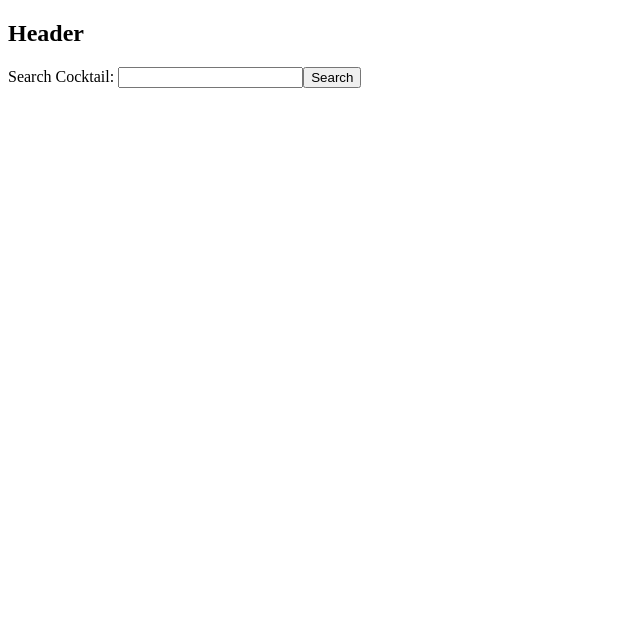
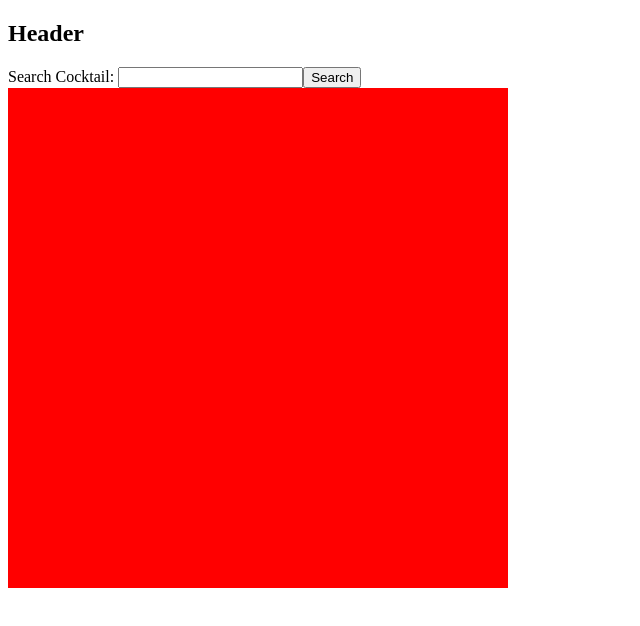
Before and after one commit to mrysan/cocktail-recipes-app, a React (Vite) app: page / in a window 1280 px wide. Shown: the top 626 px of the page, without its empty margins (0-640 px from the left). Built offline with nearby package versions, Linux system fonts and the light colour scheme; what the-cocktail-db would draw is missing.

Commit message:
create components for displaying cocktails

```diff
--- a/src/pages/Home.jsx
+++ b/src/pages/Home.jsx
@@ -1,5 +1,6 @@
 import SearchBar from "../Features/SearchBar";
 import { useState } from "react";
+import CocktailContainer from "../shared/CocktailContainer";
 
 function Home({ getCocktailByName }) {
   const [cocktailResults, setCocktailResults] = useState([]);
@@ -10,9 +11,14 @@ function Home({ getCocktailByName }) {
   };
   console.log(cocktailResults);
   return (
-    <div>
-      <SearchBar onSearch={onSearch} />
-    </div>
+    <>
+      <div>
+        <SearchBar onSearch={onSearch} />
+      </div>
+      <div>
+        <CocktailContainer />
+      </div>
+    </>
   );
 }
 export default Home;
--- /dev/null
+++ b/src/shared/CocktailContainer.jsx
@@ -0,0 +1,6 @@
+import styles from "./CocktailContainer.module.css";
+
+function CocktailContainer() {
+  return <div className={styles.container}></div>;
+}
+export default CocktailContainer;
--- /dev/null
+++ b/src/shared/CocktailContainer.module.css
@@ -0,0 +1,6 @@
+.container {
+  width: 500px;
+  height: 500px;
+  border: 2px;
+  background-color: red;
+}
```
